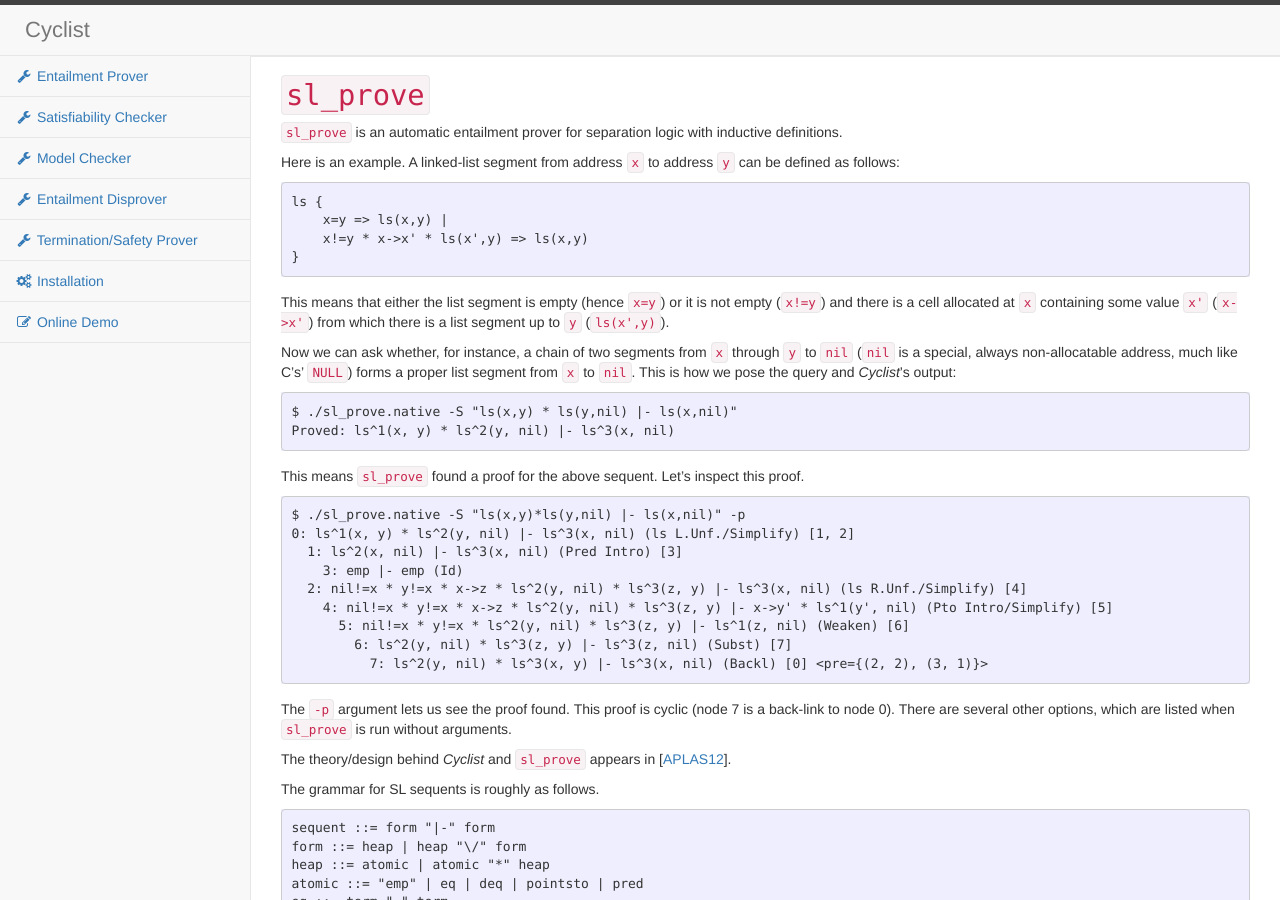
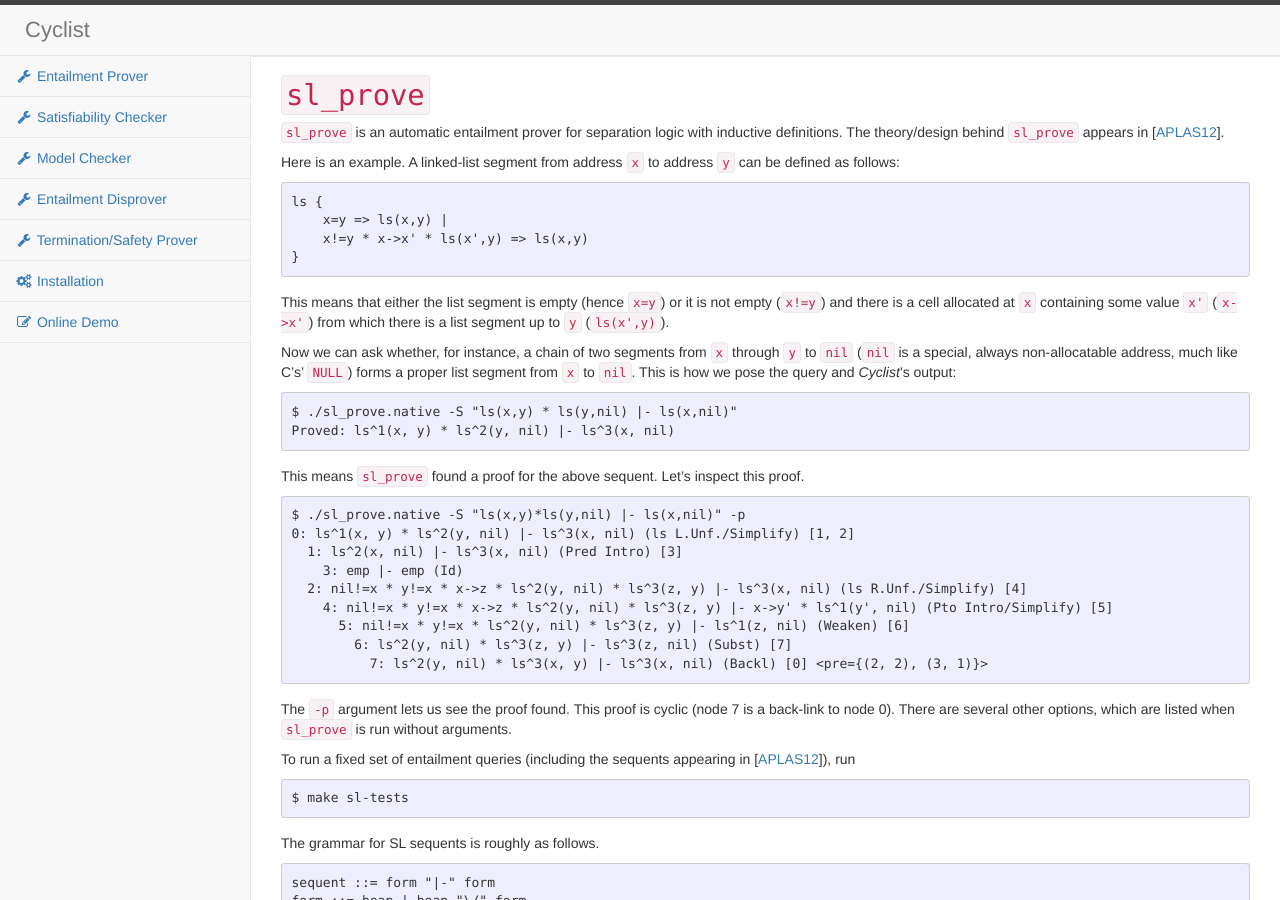
Before and after one commit to cyclist-org/cyclist, a Jekyll site: the page built from sl_prove.md, in a window 1280 px wide and 900 px high. Built offline with Jekyll 4.4.1, drawn with Linux system fonts in a browser that asks for light colours.

Commit message:
More tweaks.

```diff
--- a/sl_prove.md
+++ b/sl_prove.md
@@ -9,6 +9,7 @@
 ====================================================================================
 
 ``sl_prove`` is an automatic entailment prover for separation logic with inductive definitions.
+The theory/design behind ``sl_prove`` appears in [[APLAS12]].
 
 Here is an example. A linked-list segment from address ``x`` to address ``y``
 can be defined as follows:
@@ -45,7 +46,9 @@
 The ``-p`` argument lets us see the proof found. This proof is cyclic (node 7 is a back-link to node 0).
 There are several other options, which are listed when ``sl_prove`` is run without arguments.
 
-The theory/design behind *Cyclist* and ``sl_prove`` appears in [[APLAS12]].
+To run a fixed set of entailment queries (including the sequents appearing in [[APLAS12]]), run
+
+    $ make sl-tests
 
 The grammar for SL sequents is roughly as follows.
 
```
